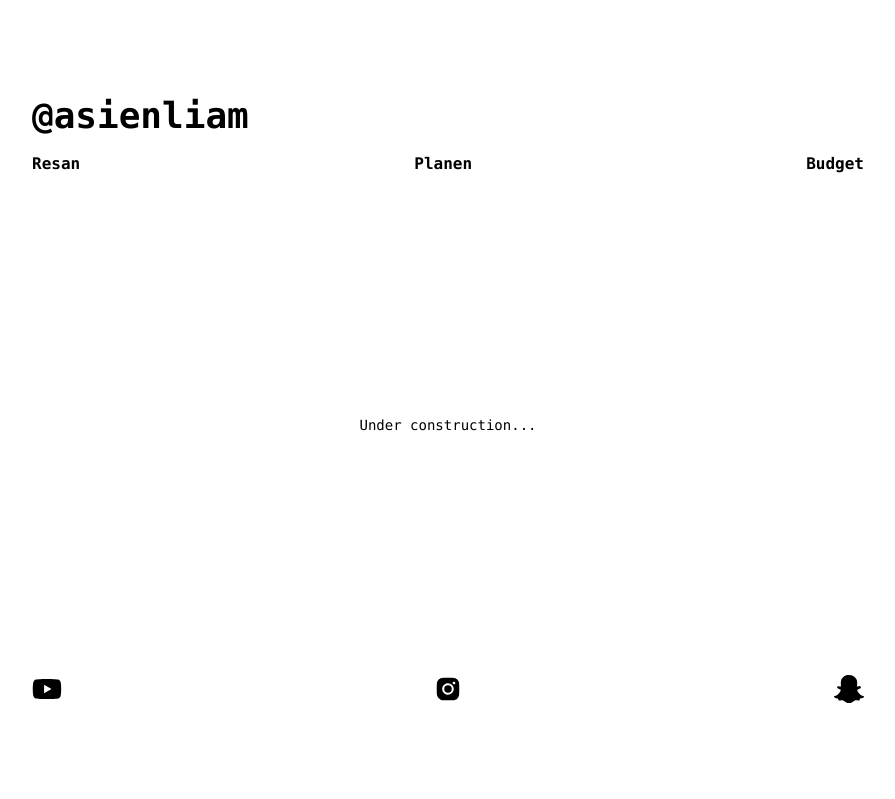
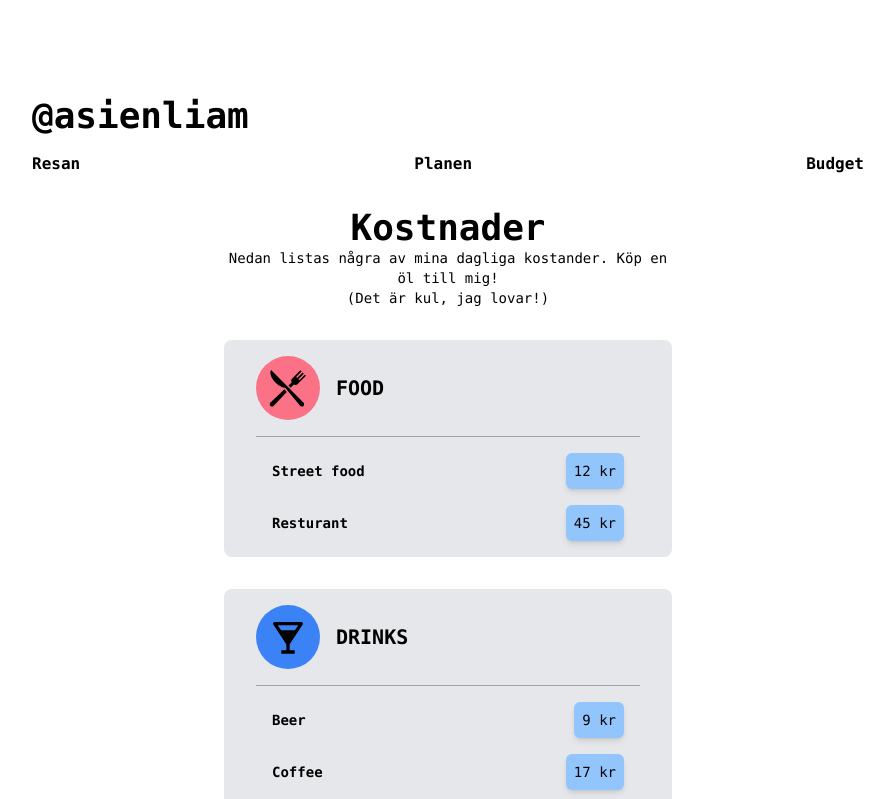
Before and after one commit to liamcco/asienliam, a Next.js app: page /budget in a window 1280 px wide. Shown: the top 799 px of the page, without its empty margins (192-1087 px from the left). Built offline with nearby package versions, Linux system fonts and the light colour scheme.

Commit message:
remove wip

```diff
--- a/app/budget/page.tsx
+++ b/app/budget/page.tsx
@@ -4,7 +4,6 @@ import budget from "./budget.json";
 type Category = "food" | "drinks" | "accomodation" | "various";
 
 export default function Page() {
-  return <p className="m-auto">Under construction...</p>;
   return (
     <div className="w-full max-w-md mx-auto">
       <div className="space-y-8">
```
